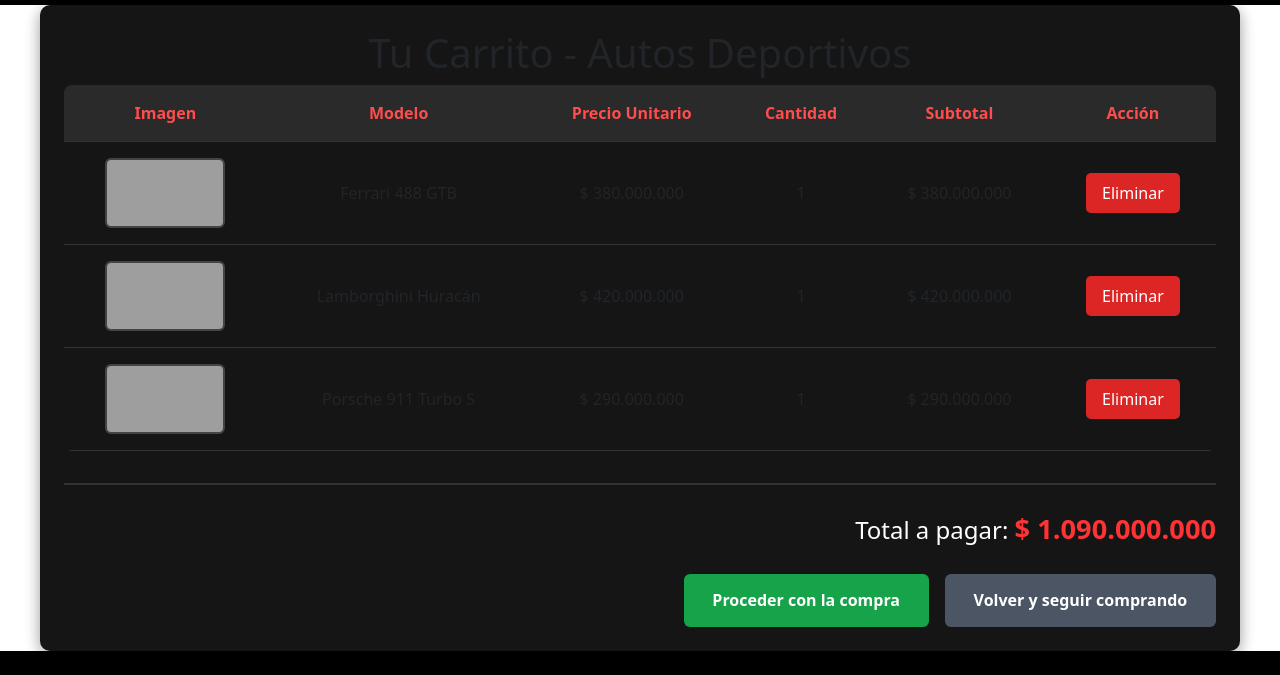
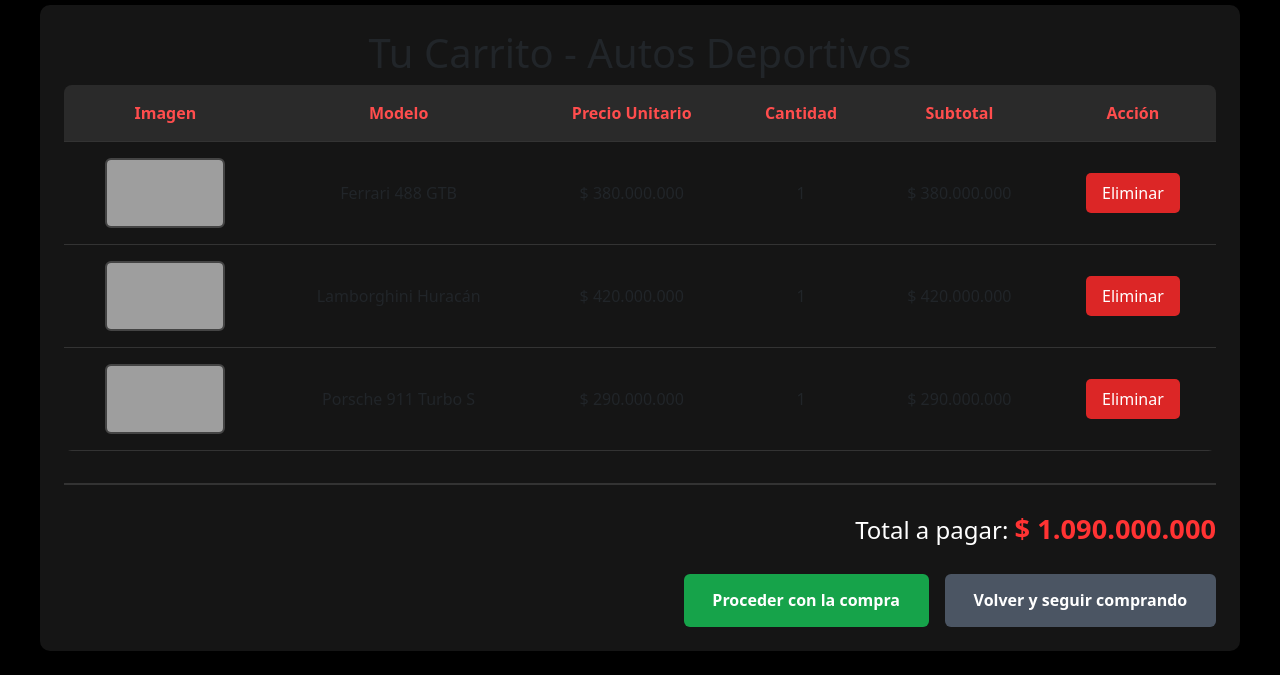
Before and after one commit to luciollanos1234-eng/RoyalVelocity, a plain HTML site: page pages/PaginaCompra.html in a window 1280 px wide. Shown: the part 125-800 px from the top of the page. Drawn offline with nearby package versions, Linux system fonts and the light colour scheme; grey boxes are pictures that could not be loaded.

Commit message:
style:cambiar bg carito

```diff
--- a/css/carrito.css
+++ b/css/carrito.css
@@ -96,6 +96,9 @@
   width: 200px;
 }
 
+.bg {
+    background-color: var(--color-background);
+}
 .contenedor-carrito {
     max-width: 1200px;
     margin: 0 auto;
@@ -107,12 +110,11 @@
 
 h1 {
     text-align: center;
-    color: #ff3333;
+    color: var(--color-textos);
     margin-bottom: 2rem;
     font-size: 1.8rem;
 }
 
-/* Contenedor para tabla en pantallas chicas */
 .tabla-wrapper {
     overflow-x: auto;
     margin-bottom: 2rem;
--- a/pages/PaginaCompra.html
+++ b/pages/PaginaCompra.html
@@ -15,7 +15,7 @@
   <title>RoyalVelocity</title>
 </head>
 
-<body>
+<body class="bg">
   <header>
     <nav class="navbar navbar-expand navbar-dark" aria-label="Second navbar example" _mstaria-label="416962">
       <div class="container-fluid">
@@ -69,7 +69,8 @@
           </thead>
           <tbody>
             <tr>
-                        <td><img src="https://images.unsplash.com/photo-1544636331-e26879cd4d9b?w=200&h=120&fit=crop" alt="Ferrari 488 GTB" class="img-auto"></td>
+              <td><img src="https://images.unsplash.com/photo-1544636331-e26879cd4d9b?w=200&h=120&fit=crop"
+                  alt="Ferrari 488 GTB" class="img-auto"></td>
               <td>Ferrari 488 GTB</td>
               <td>$ 380.000.000</td>
               <td>1</td>
@@ -77,7 +78,8 @@
               <td><button class="btn-eliminar">Eliminar</button></td>
             </tr>
             <tr>
-                        <td><img src="https://images.unsplash.com/photo-1614162692292-7ac56d7f7f1e?w=200&h=120&fit=crop" alt="Lamborghini Huracán" class="img-auto"></td>
+              <td><img src="https://images.unsplash.com/photo-1614162692292-7ac56d7f7f1e?w=200&h=120&fit=crop"
+                  alt="Lamborghini Huracán" class="img-auto"></td>
               <td>Lamborghini Huracán</td>
               <td>$ 420.000.000</td>
               <td>1</td>
@@ -85,7 +87,8 @@
               <td><button class="btn-eliminar">Eliminar</button></td>
             </tr>
             <tr>
-                        <td><img src="https://images.unsplash.com/photo-1503376780353-7e6692767b70?w=200&h=120&fit=crop" alt="Porsche 911 Turbo S" class="img-auto"></td>
+              <td><img src="https://images.unsplash.com/photo-1503376780353-7e6692767b70?w=200&h=120&fit=crop"
+                  alt="Porsche 911 Turbo S" class="img-auto"></td>
               <td>Porsche 911 Turbo S</td>
               <td>$ 290.000.000</td>
               <td>1</td>
```
Lines whose indentation alone changed are shown as unchanged.
